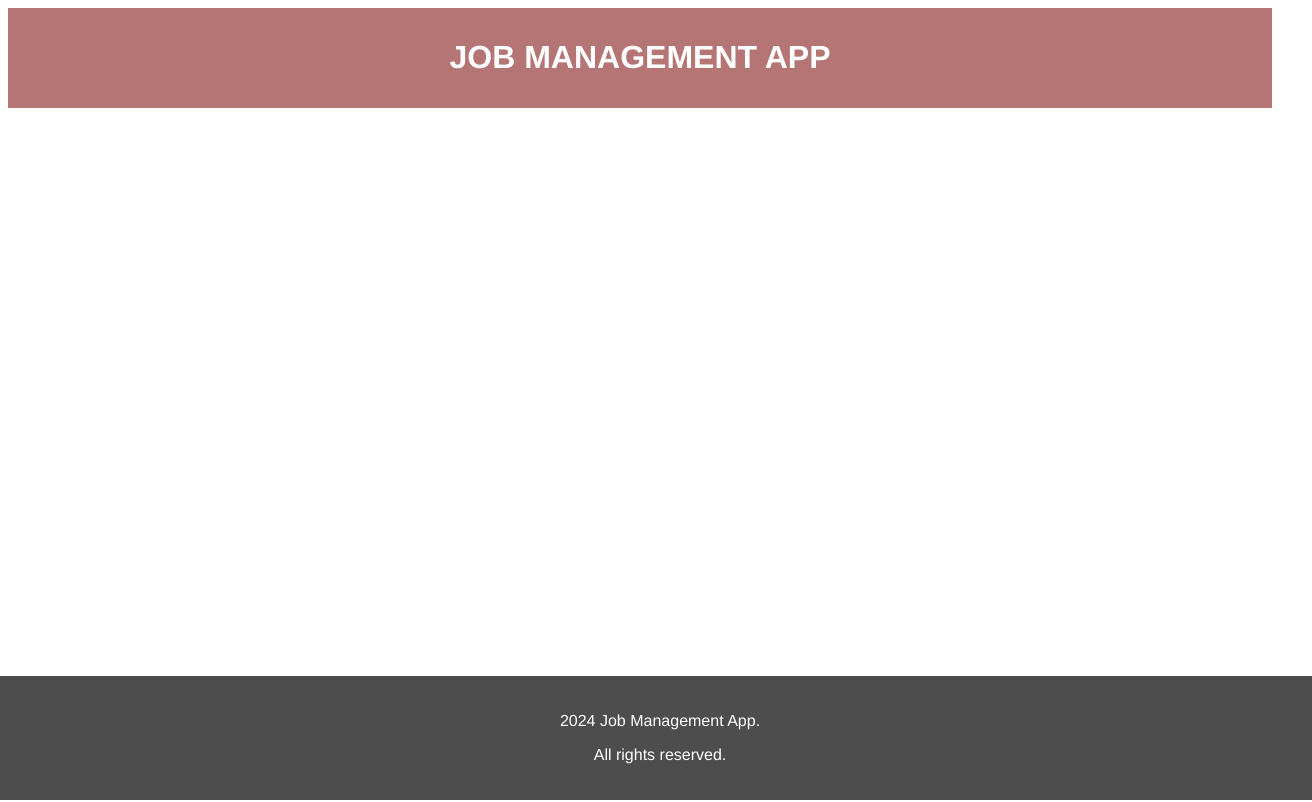
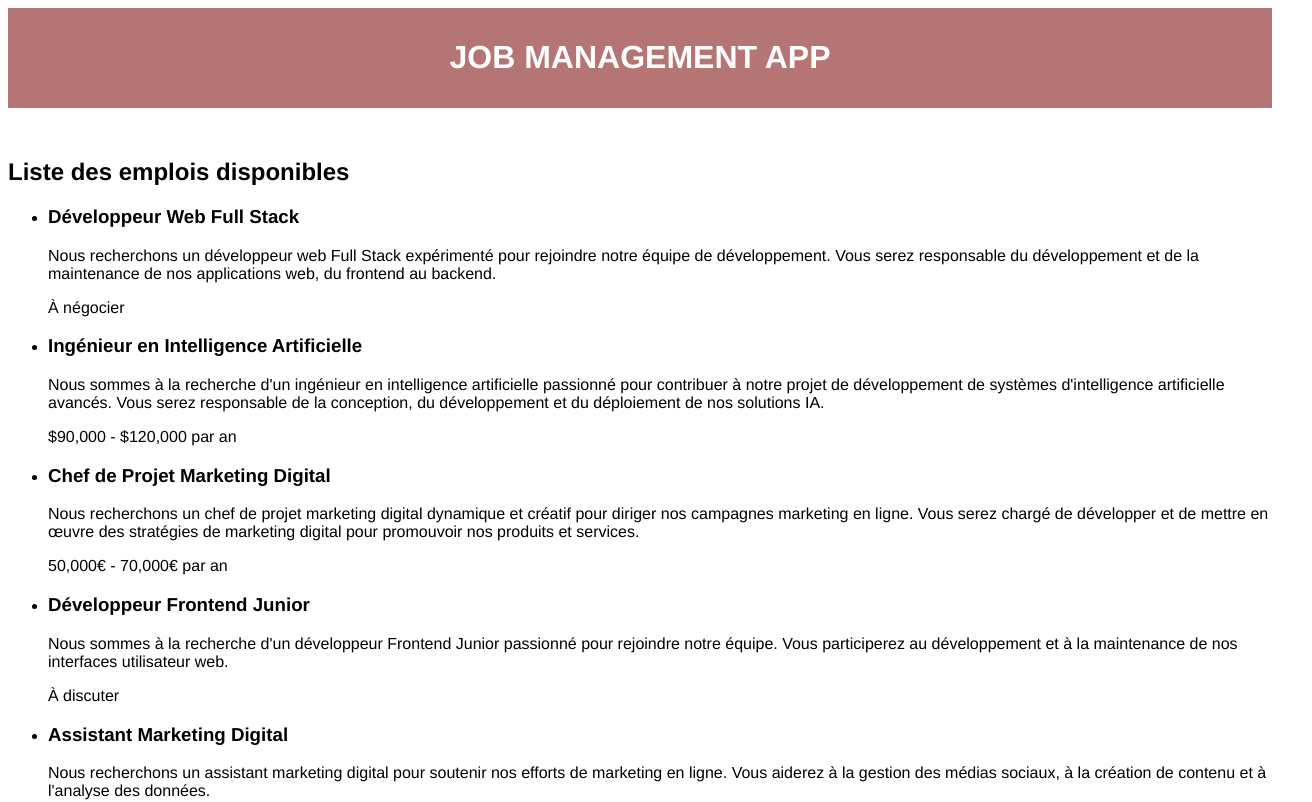
Before and after one commit to malakkbl/Job-Management-App, a Vue app: page / in a window 1280 px wide. Shown: the top 802 px of the page, 1312 px wide, since content can reach past the window. Built offline with nearby package versions, Linux system fonts and the light colour scheme.

Commit message:
link PageHom and app done

```diff
--- a/src/App.vue
+++ b/src/App.vue
@@ -2,6 +2,7 @@
 
 <div id="app">
   <PageHeader/>
+  <PageHome/>
   <PageFooter/>
 </div>
 </template>
@@ -9,12 +10,14 @@
 <script>
 import PageHeader from '@/components/PageHeader.vue'
 import PageFooter from '@/components/PageFooter.vue'
+import PageHome from '@/components/PageHome.vue';
 
 export default {
   name: 'App',
   components: {
     PageHeader,
-    PageFooter
+    PageFooter,
+    PageHome
   }
 }
 </script>
--- a/src/components/PageFooter.vue
+++ b/src/components/PageFooter.vue
@@ -11,9 +11,9 @@
   color: white;
   padding: 20px;
   text-align: center;
-  position: fixed;
   bottom: 0;
   left: 0;
   width: 100%;
+  margin-top: 50px;
 }
   </style>
--- a/src/components/PageHeader.vue
+++ b/src/components/PageHeader.vue
@@ -16,6 +16,7 @@ header {
   color: white;
   text-align: center;
   padding: 10px;
+  margin-bottom: 50px;
 }
 
 </style>
--- /dev/null
+++ b/src/components/PageHome.vue
@@ -0,0 +1,28 @@
+<template>
+  <div>
+    <h2>Liste des emplois disponibles</h2>
+    <ul>
+      <li v-for="(job, index) in jobs" :key="index">
+        <h3>{{ job.titre }}</h3>
+        <p>{{ job.description }}</p>
+        <p>{{ job.salaire }}</p>
+      </li>
+    </ul>
+  </div>
+</template>
+
+<script>
+import jsonData from '../assets/TP-Jobs-app.json';
+
+export default {
+  name: "PageHome",
+  data() {
+    return {
+      jobs: jsonData,
+    };
+  },
+};
+</script>
+
+<style>
+</style>
```
Also changed, not shown: src/components/Home.vue (deleted).
